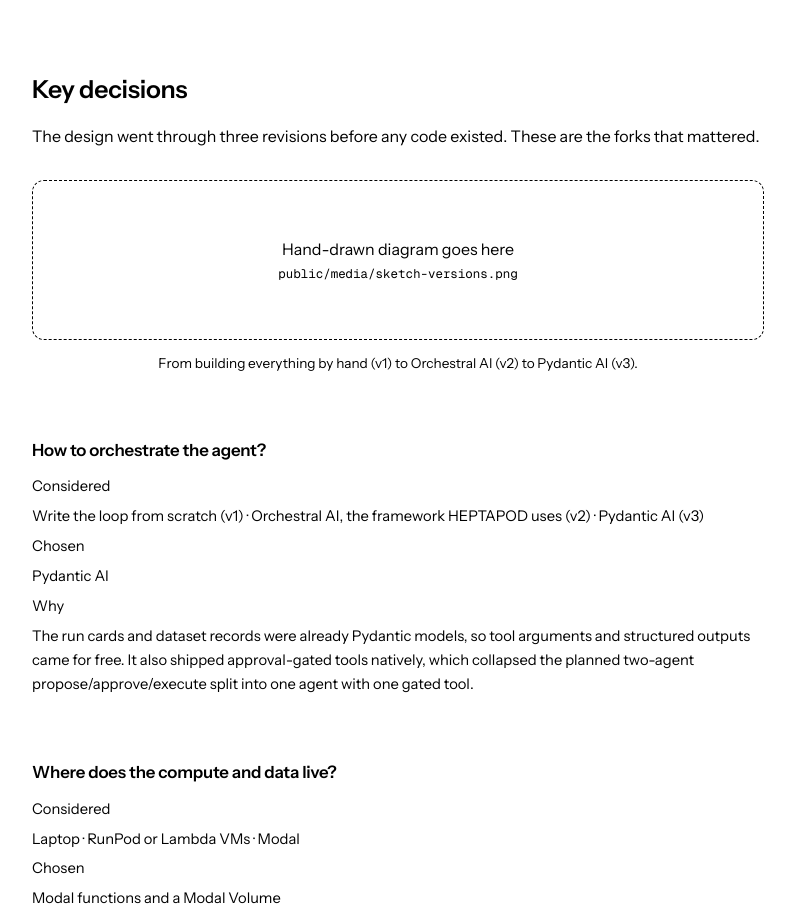
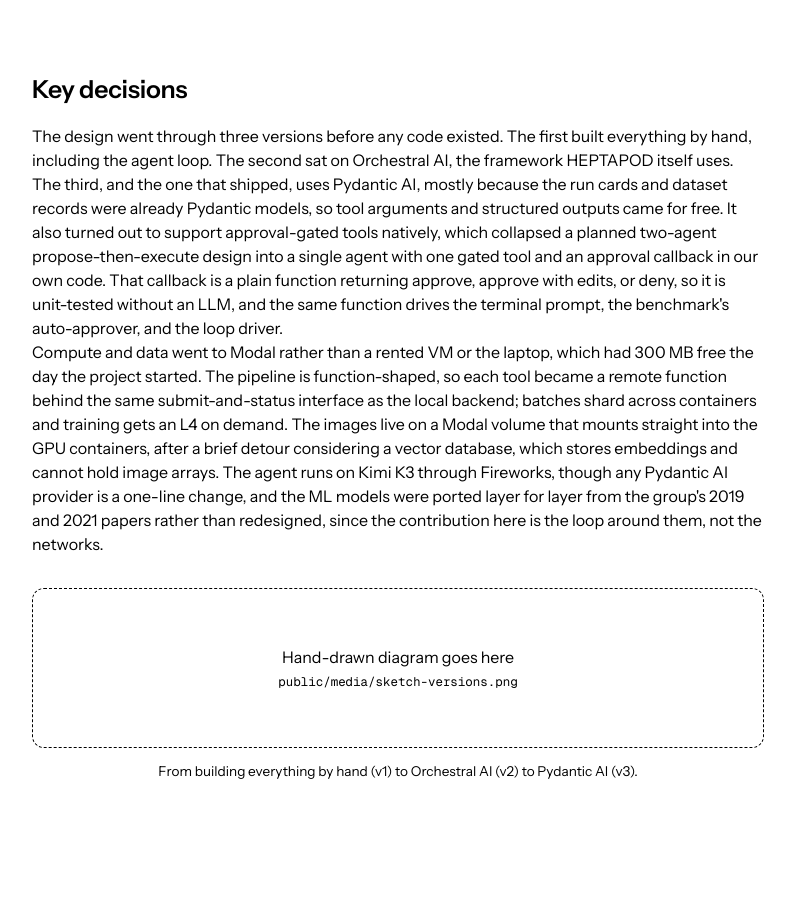
Before and after one commit to amanibobo/dlloop, a Next.js app in the folder site/: page / in a window 1280 px wide. Shown: the part 3520-4433 px from the top of the page, without its empty margins (242-1037 px from the left). Built offline with nearby package versions, Linux system fonts and the light colour scheme; no server answers.

Commit message:
Site: key decisions as two paragraphs of prose

```diff
--- a/site/app/page.tsx
+++ b/site/app/page.tsx
@@ -5,7 +5,7 @@
 import { VideoSlot } from "@/components/video-slot";
 import { ApprovalDiagram, ArchitectureDiagram, DataFlowDiagram, LoopDiagram } from "@/components/diagrams";
 import { ClassDot, Code, Figure, Meta, Prose, Section, Sub, Table } from "@/components/ui";
-import { benchTable, crossTable, decisions, embeds, loopTable, papers, phases, REPO, reproduce, videos } from "@/content/site";
+import { benchTable, crossTable, embeds, loopTable, papers, phases, REPO, reproduce, videos } from "@/content/site";
 
 export default function Page() {
   return (
@@ -110,26 +110,28 @@
         </Section>
 
         {/* --------------------------------------------------------- decisions */}
-        <Section id="decisions" kicker="Ideation" title="Key decisions">
+        <Section id="decisions" title="Key decisions">
           <Prose>
-            <p>The design went through three revisions before any code existed. These are the forks that mattered.</p>
+            <p>
+              The design went through three versions before any code existed. The first built everything by hand, including the agent
+              loop. The second sat on Orchestral AI, the framework HEPTAPOD itself uses. The third, and the one that shipped, uses
+              Pydantic AI, mostly because the run cards and dataset records were already Pydantic models, so tool arguments and structured
+              outputs came for free. It also turned out to support approval-gated tools natively, which collapsed a planned two-agent
+              propose-then-execute design into a single agent with one gated tool and an approval callback in our own code. That callback
+              is a plain function returning approve, approve with edits, or deny, so it is unit-tested without an LLM, and the same
+              function drives the terminal prompt, the benchmark&apos;s auto-approver, and the loop driver.
+            </p>
+            <p>
+              Compute and data went to Modal rather than a rented VM or the laptop, which had 300 MB free the day the project started. The
+              pipeline is function-shaped, so each tool became a remote function behind the same submit-and-status interface as the local
+              backend; batches shard across containers and training gets an L4 on demand. The images live on a Modal volume that mounts
+              straight into the GPU containers, after a brief detour considering a vector database, which stores embeddings and cannot hold
+              image arrays. The agent runs on Kimi K3 through Fireworks, though any Pydantic AI provider is a one-line change, and the ML
+              models were ported layer for layer from the group&apos;s 2019 and 2021 papers rather than redesigned, since the contribution
+              here is the loop around them, not the networks.
+            </p>
           </Prose>
           <MediaSlot file="sketch-versions.png" alt="Hand-drawn sketch of how the design changed from v1 to v3" caption="From building everything by hand (v1) to Orchestral AI (v2) to Pydantic AI (v3)." />
-          <ol className="mt-6 divide-y divide-line border-t border-line">
-            {decisions.map((d) => (
-              <li key={d.question} className="py-8">
-                <h3 className="text-[1.05rem] font-semibold tracking-[-0.01em] text-ink">{d.question}</h3>
-                <dl className="mt-3 grid gap-x-8 gap-y-1.5 text-[0.92rem] leading-relaxed sm:grid-cols-[6.5rem_1fr]">
-                  <dt className="kicker">Considered</dt>
-                  <dd className="text-ink-2">{d.options}</dd>
-                  <dt className="kicker">Chosen</dt>
-                  <dd className="text-ink">{d.chosen}</dd>
-                  <dt className="kicker">Why</dt>
-                  <dd className="text-ink-2">{d.why}</dd>
-                </dl>
-              </li>
-            ))}
-          </ol>
         </Section>
 
         {/* ------------------------------------------------------ architecture */}
```
